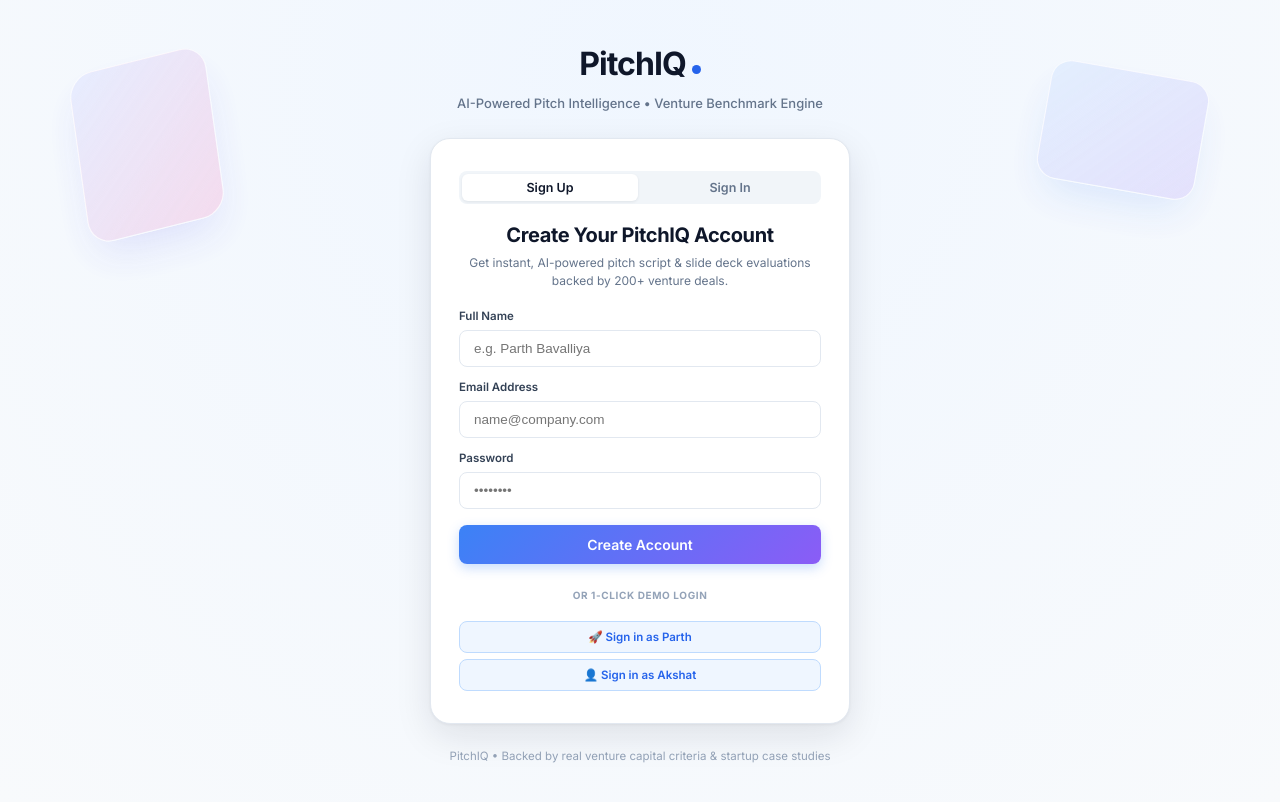
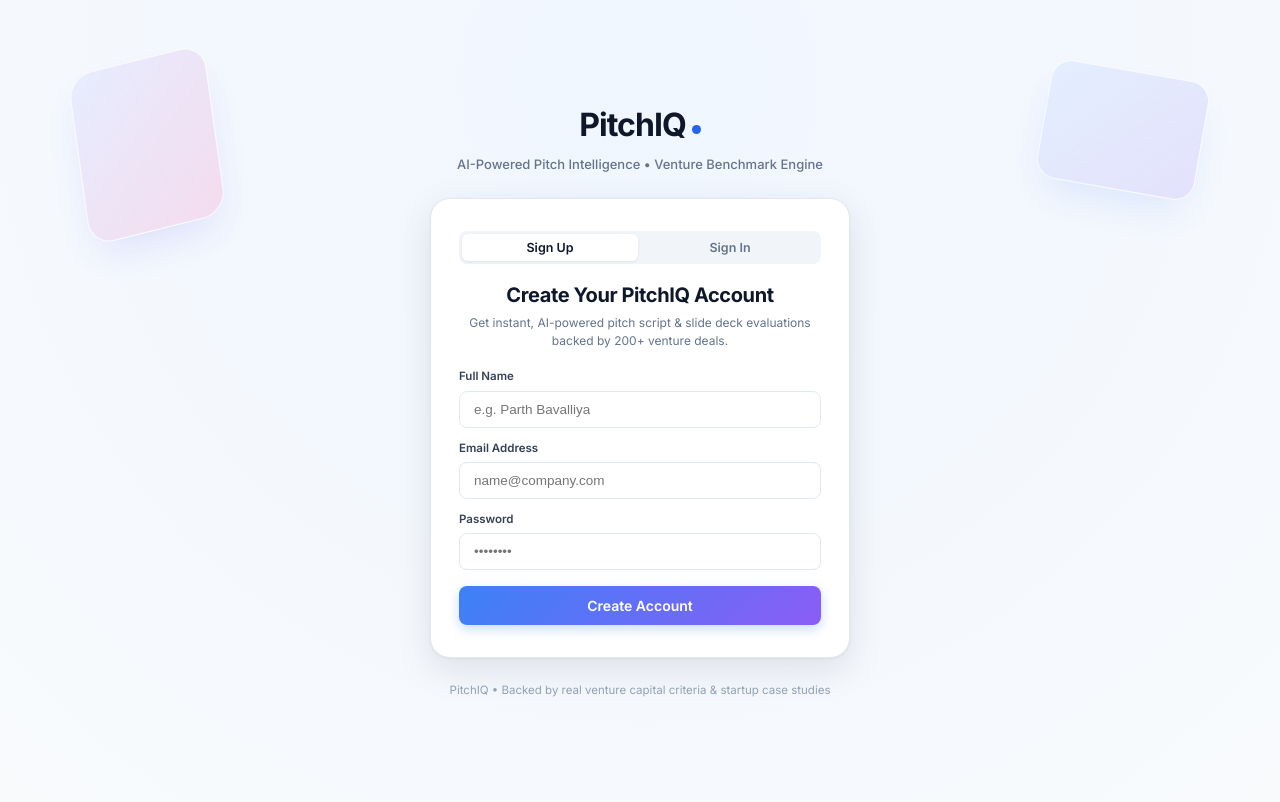
Before and after one commit to PARTHBAVALIYA/pitchiq, a React (Create React App) app: page / in a window 1280 px wide. Shown: the top 802 px of the page. Built offline with nearby package versions, Linux system fonts and the light colour scheme.

Commit message:
fix: remove one click demo login completely from authentication flows

```diff
--- a/src/App.js
+++ b/src/App.js
@@ -241,30 +241,6 @@
     }
   };
 
-  const handleDemoLogin = async (name, email) => {
-    setAuthError('');
-    setAuthLoading(true);
-    try {
-      let user;
-      try {
-        user = await dbAuthenticateUser(email, 'password123');
-      } catch {
-        user = await dbRegisterUser(name, email, 'password123');
-      }
-      setCurrentUser(user);
-      localStorage.setItem('pitchiq_auth_user', JSON.stringify(user));
-      setShowAuthModal(false);
-      setAuthError('');
-    } catch {
-      const fallbackUser = { id: `usr_${Date.now()}`, name, email };
-      setCurrentUser(fallbackUser);
-      localStorage.setItem('pitchiq_auth_user', JSON.stringify(fallbackUser));
-      setShowAuthModal(false);
-    } finally {
-      setAuthLoading(false);
-    }
-  };
-
   const handleLogout = () => {
     setCurrentUser(null);
     localStorage.removeItem('pitchiq_auth_user');
@@ -507,27 +483,6 @@
               <button type="submit" className="auth-submit-btn" disabled={authLoading}>
                 {authLoading ? 'Processing...' : authMode === 'signup' ? 'Create Account' : 'Sign In'}
               </button>
-
-              <div className="auth-divider">
-                <span>OR 1-CLICK DEMO LOGIN</span>
-              </div>
-
-              <div className="demo-accounts-row">
-                <button
-                  type="button"
-                  className="demo-account-pill"
-                  onClick={() => handleDemoLogin('Parth Bavalliya', 'parth@pitchiq.ai')}
-                >
-                  🚀 Sign in as Parth
-                </button>
-                <button
-                  type="button"
-                  className="demo-account-pill"
-                  onClick={() => handleDemoLogin('Akshat Solanki', 'akshat@pitchiq.ai')}
-                >
-                  👤 Sign in as Akshat
-                </button>
-              </div>
             </form>
           </div>
 
@@ -1777,27 +1732,6 @@
               <button type="submit" className="auth-submit-btn" disabled={authLoading}>
                 {authLoading ? 'Processing...' : authMode === 'login' ? 'Sign In' : 'Create Account'}
               </button>
-
-              <div className="auth-divider">
-                <span>OR 1-CLICK DEMO LOGIN</span>
-              </div>
-
-              <div className="demo-accounts-row">
-                <button
-                  type="button"
-                  className="demo-account-pill"
-                  onClick={() => handleDemoLogin('Parth Bavalliya', 'parth@pitchiq.ai')}
-                >
-                  🚀 Sign in as Parth
-                </button>
-                <button
-                  type="button"
-                  className="demo-account-pill"
-                  onClick={() => handleDemoLogin('Akshat Solanki', 'akshat@pitchiq.ai')}
-                >
-                  👤 Sign in as Akshat
-                </button>
-              </div>
             </form>
           </div>
         </div>
```
